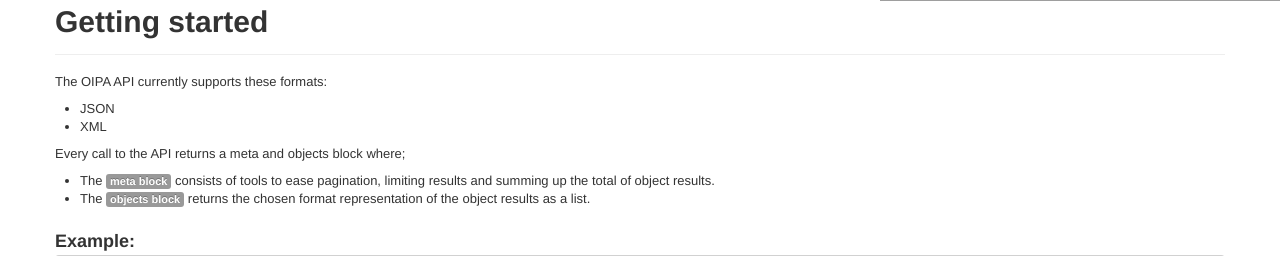
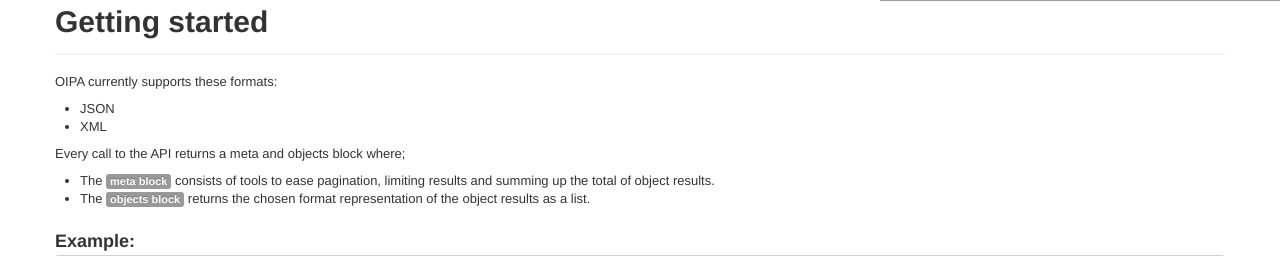
Before and after one commit to openaid-IATI/OIPA-V2, a Django app: template iati/templates/documentation/start.html in a window 1280 px wide. Shown: the part 299-555 px from the top of the page. Run offline with Django 3.2, Linux system fonts and the light colour scheme; the template is opened without the code that fills it, so the values that code supplies are empty; some libraries are stand-ins or nearby versions; grey boxes are pictures that could not be loaded.

Commit message:
modified txt

```diff
--- a/iati/templates/documentation/start.html
+++ b/iati/templates/documentation/start.html
@@ -9,7 +9,7 @@
         </div>
         <div class="row">
             <div class="span12">
-                <p>The OIPA API currently supports these formats:</p>
+                <p>OIPA currently supports these formats:</p>
                 <ul>
                     <li>JSON</li>
                     <li>XML</li>
```
